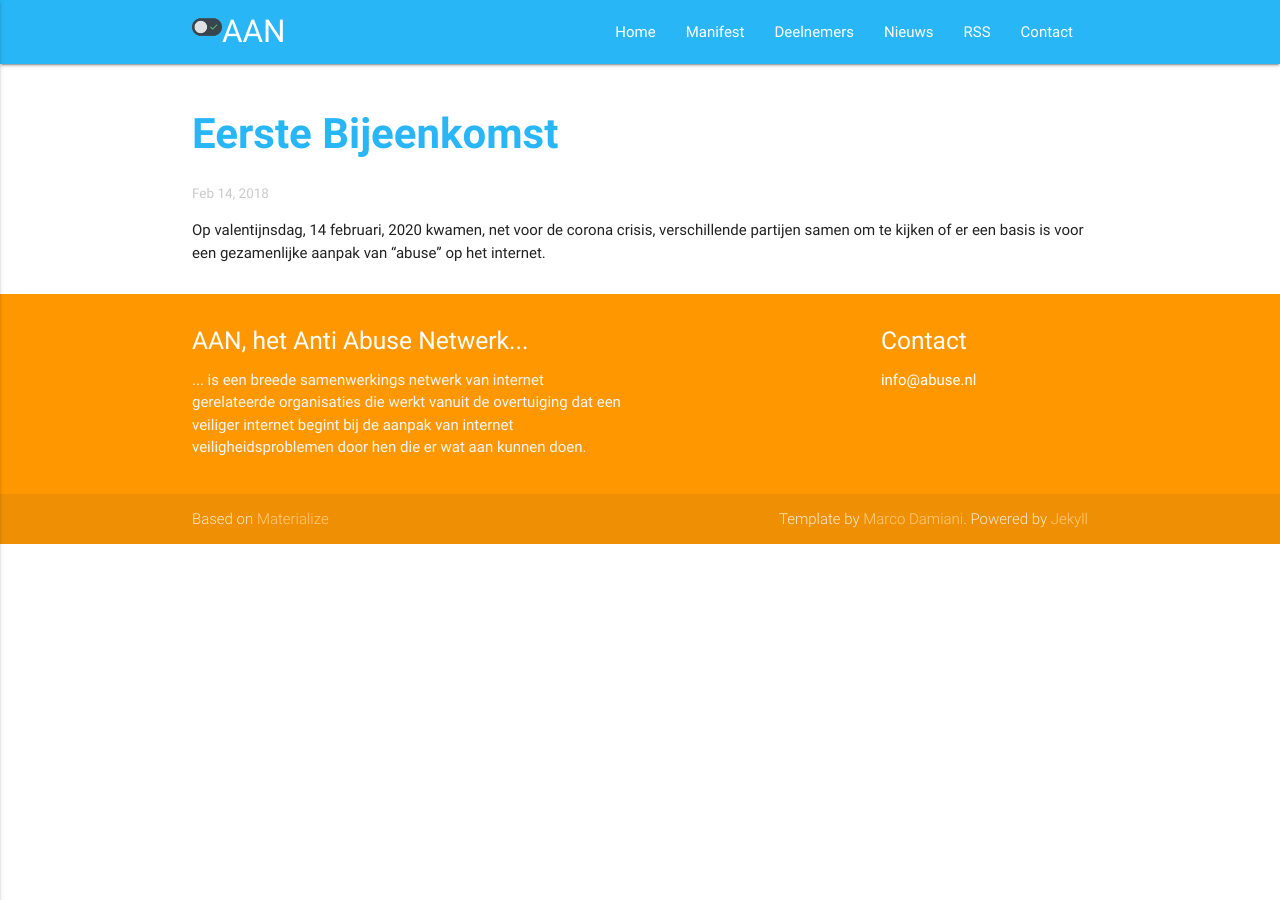
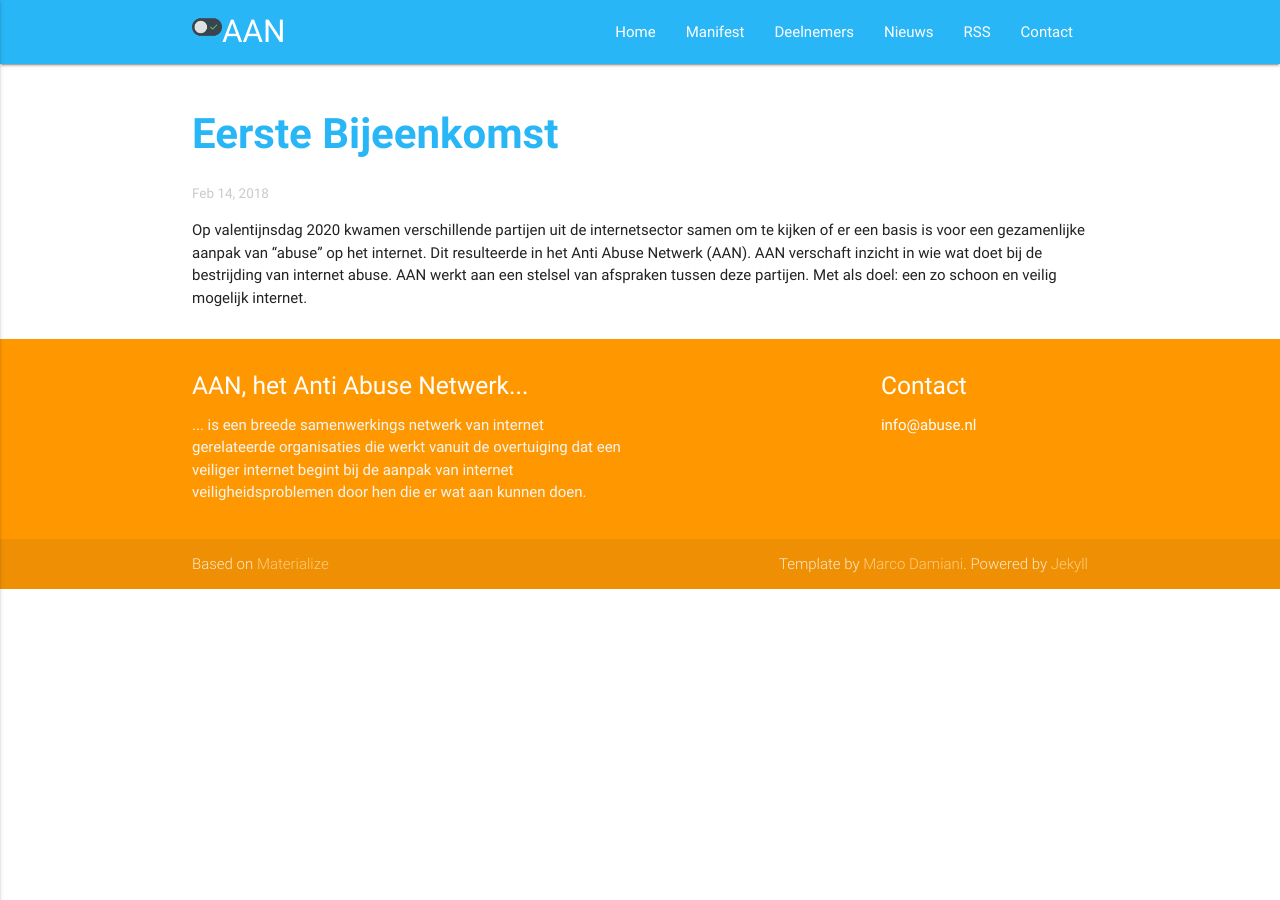
Before and after one commit to anti-abuse-netwerk/anti-abuse-netwerk.github.io, a Jekyll site: the page built from _posts/2018-02-14-eerste-bijeenkomst.md, in a window 1280 px wide. Built offline with Jekyll 4.4.1, drawn with Linux system fonts in a browser that asks for light colours.

Commit message:
Update 2018-02-14-eerste-bijeenkomst.md

```diff
--- a/_posts/2018-02-14-eerste-bijeenkomst.md
+++ b/_posts/2018-02-14-eerste-bijeenkomst.md
@@ -1,4 +1,4 @@
 ---
 layout: post
 ---
-Op valentijnsdag, 14 februari, 2020 kwamen, net voor de corona crisis, verschillende partijen samen om te kijken of er een basis is voor een gezamenlijke aanpak van "abuse" op het internet.
+Op valentijnsdag 2020 kwamen verschillende partijen uit de internetsector samen om te kijken of er een basis is voor een gezamenlijke aanpak van "abuse" op het internet. Dit resulteerde in het Anti Abuse Netwerk (AAN). AAN verschaft inzicht in wie wat doet bij de bestrijding van internet abuse. AAN werkt aan een stelsel van afspraken tussen deze partijen. Met als doel: een zo schoon en veilig mogelijk internet.
```
